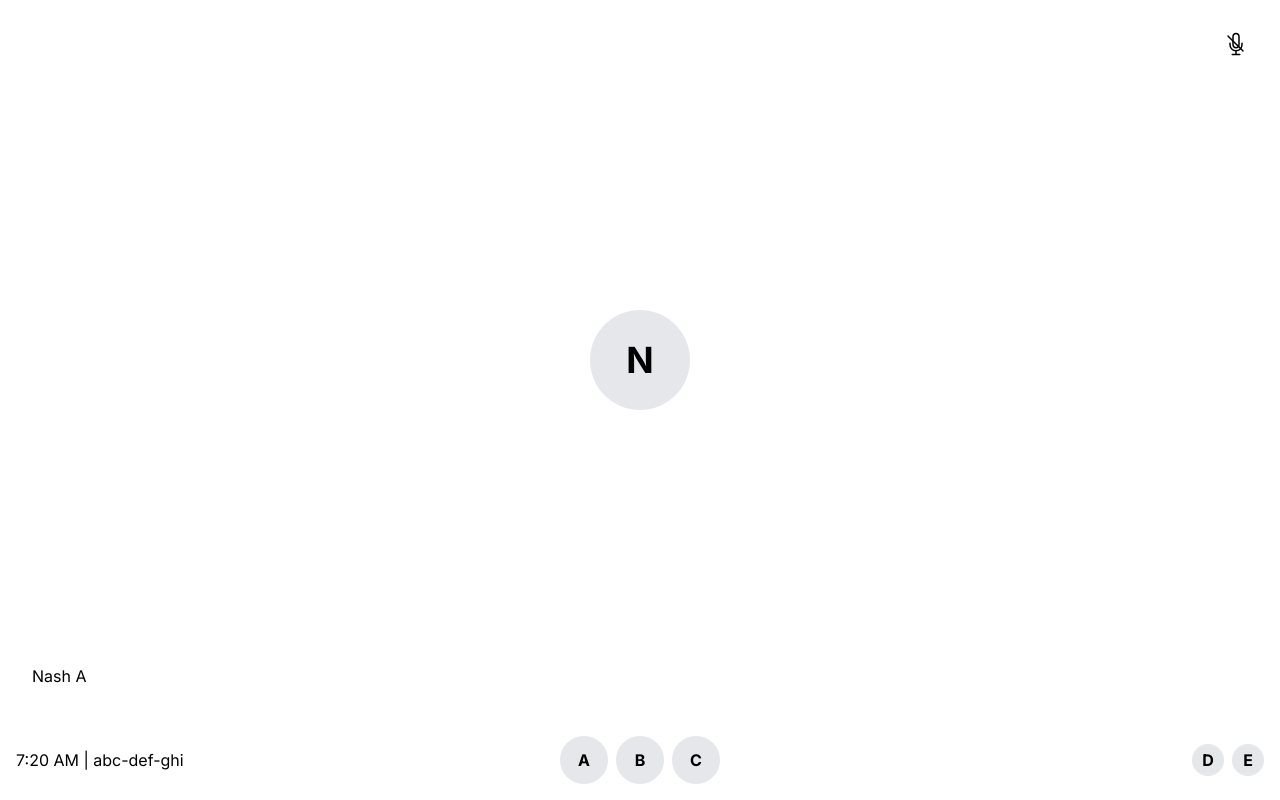
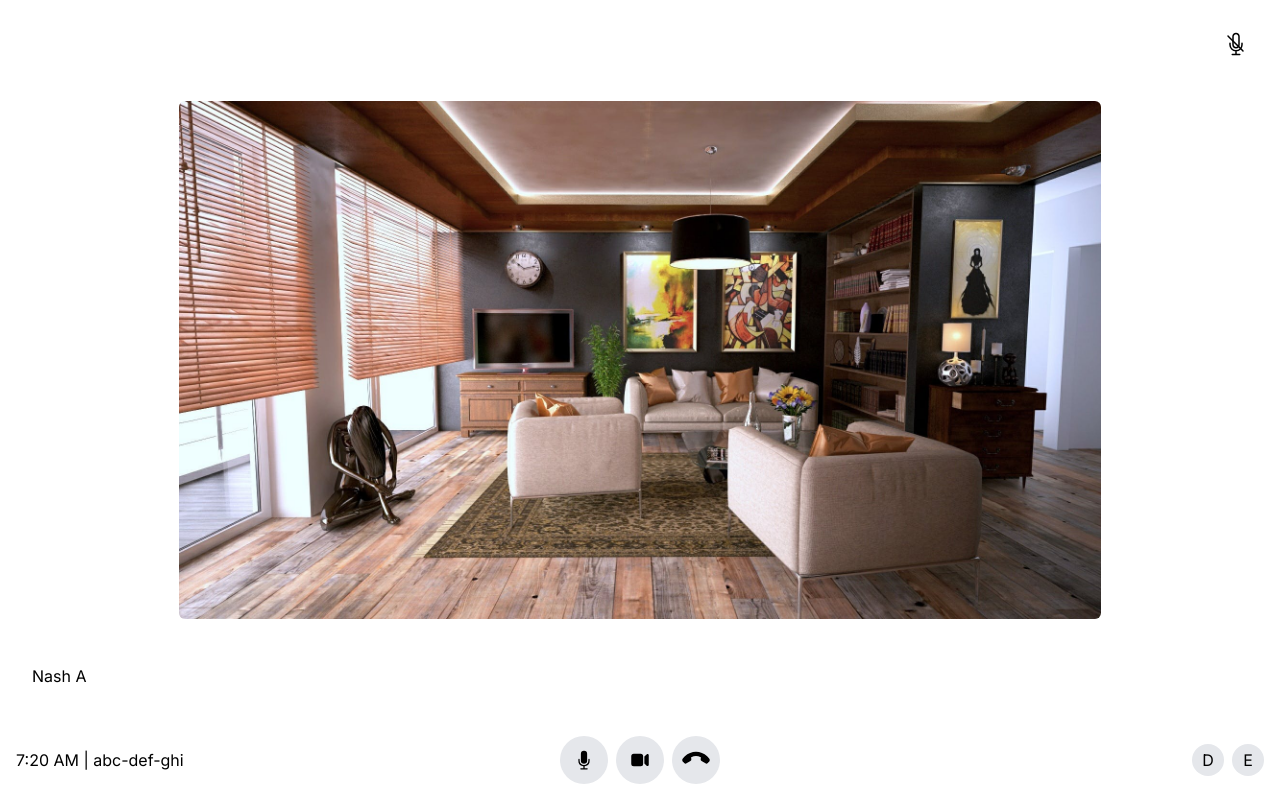
Before and after one commit to flowfree/video-conference, a Next.js app: page /layout1 in a window 1280 px wide. Built offline with nearby package versions, Linux system fonts and the light colour scheme.

Commit message:
show/hide video

```diff
--- a/src/app/layout1/page.tsx
+++ b/src/app/layout1/page.tsx
@@ -1,13 +1,28 @@
 'use client'
 
+import { useState } from 'react'
+import {
+  MicrophoneIcon,
+  VideoCameraIcon,
+  VideoCameraSlashIcon,
+  PhoneIcon
+} from "@heroicons/react/24/solid"
 import { MicrophoneSlashIcon } from "@/app/components"
 
 export default function Page() {
+  const [showVideo, setShowVideo] = useState(true)
+
   return (
     <div className="w-full h-full flex flex-col">
       <div className="grow relative flex items-center justify-center">
-        <div className="w-[100px] h-[100px] flex items-center justify-center rounded-full bg-gray-200 text-4xl font-bold">
-          N
+        <div className="max-w-[80%] max-h-[90%] overflow-hidden">
+          {showVideo ? (
+            <img src="/img/bg-1.jpg" className="max-w-[90%] rounded-md mx-auto bg-cover" alt="" />
+          ) : (
+            <div className="w-[100px] h-[100px] flex items-center justify-center rounded-full bg-gray-200 text-4xl font-bold">
+              N
+            </div>
+          )}
         </div>
         <div className="absolute top-8 right-8">
           <MicrophoneSlashIcon />
@@ -22,21 +37,28 @@ export default function Page() {
           7:20 AM | abc-def-ghi
         </div>
         <div className="basis-1/3 flex flex-row gap-2 justify-center">
-          <button className="w-[48px] h-[48px] rounded-full bg-gray-200 font-bold">
-            A
+          <button className="w-[48px] h-[48px] flex items-center justify-center rounded-full bg-gray-200 hover:bg-gray-300 font-bold">
+            <MicrophoneIcon className="w-5 h-5" />
           </button>
-          <button className="w-[48px] h-[48px] rounded-full bg-gray-200 font-bold">
-            B
+          <button
+            className="w-[48px] h-[48px] flex items-center justify-center rounded-full bg-gray-200 hover:bg-gray-300 font-bold"
+            onClick={() => setShowVideo(!showVideo)}
+          >
+            {showVideo ? (
+              <VideoCameraIcon className="w-5 h-5" />
+            ) : (
+              <VideoCameraSlashIcon className="w-5 h-5" />
+            )}
           </button>
-          <button className="w-[48px] h-[48px] rounded-full bg-gray-200 font-bold">
-            C
+          <button className="w-[48px] h-[48px] flex items-center justify-center rounded-full bg-gray-200 hover:bg-gray-300 font-bold">
+            <PhoneIcon className="w-8 h-6 rotate-[135deg]" />
           </button>
         </div>
         <div className="basis-1/3 flex flex-row gap-2 justify-end">
-          <button className="w-[32px] h-[32px] rounded-full bg-gray-200 font-bold">
+          <button className="w-[32px] h-[32px] rounded-full bg-gray-200 hover:bg-gray-300">
             D
           </button>
-          <button className="w-[32px] h-[32px] rounded-full bg-gray-200 font-bold">
+          <button className="w-[32px] h-[32px] rounded-full bg-gray-200 hover:bg-gray-300">
             E
           </button>
         </div>
```
Also changed, not shown: public/img/bg-1.jpg (added).
